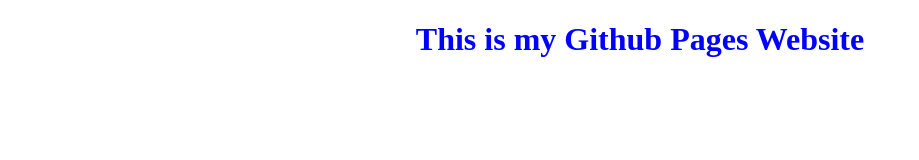
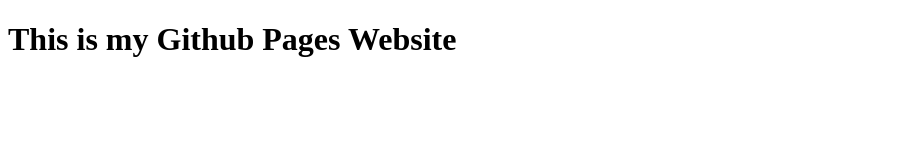
Before and after one commit to Massuwan-Mass/massuwan-mass.github.io, a plain HTML site: page index.html in a window 1280 px wide. Shown: the whole page, without its empty margins (0-919 px from the left). Drawn offline with Linux system fonts and the light colour scheme.

Commit message:
update style time 1

```diff
--- a/index.html
+++ b/index.html
@@ -2,14 +2,14 @@
 <html lang ="en">
     <head>
         <title>
-            Hello I'm Massuwan Chantarawirat!
+            Massuwan Site!
         </title>
     <style>
-        h1 {
-            Color:blue;
-            Text-align:center;
+        div {
+            font-family:Arial, Helvetica, sans-serif;
+            font-size:28px;
+            font-weight:bold;
         }
-
     </style>
     </head>
     <body>
```
